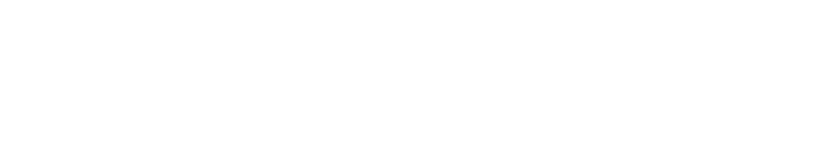
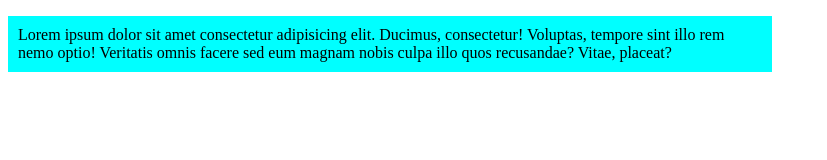
Before and after one commit to Darkspectra/github-repo, a plain HTML site: page index.html in a window 1280 px wide. Shown: the whole page, without its empty margins (0-827 px from the left). Drawn offline with Linux system fonts and the light colour scheme.

Commit message:
2nd git push

```diff
--- /dev/null
+++ b/CSS/index2.css
@@ -0,0 +1,5 @@
+p{
+    background-color: aqua;
+    padding: 10px;
+    margin-right: 500px;
+}
--- a/index.html
+++ b/index.html
@@ -4,8 +4,13 @@
     <meta charset="UTF-8">
     <meta name="viewport" content="width=device-width, initial-scale=1.0">
     <title>Basic Git</title>
+    <link rel="stylesheet" href="CSS/index2.css">
 </head>
 <body>
-
+    <div>
+        <p>
+            Lorem ipsum dolor sit amet consectetur adipisicing elit. Ducimus, consectetur! Voluptas, tempore sint illo rem nemo optio! Veritatis omnis facere sed eum magnam nobis culpa illo quos recusandae? Vitae, placeat?
+        </p>
+    </div>
 </body>
 </html>
```
